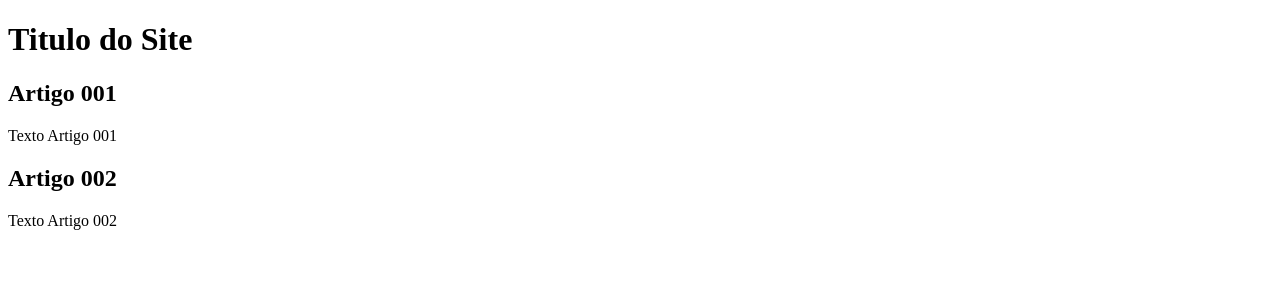
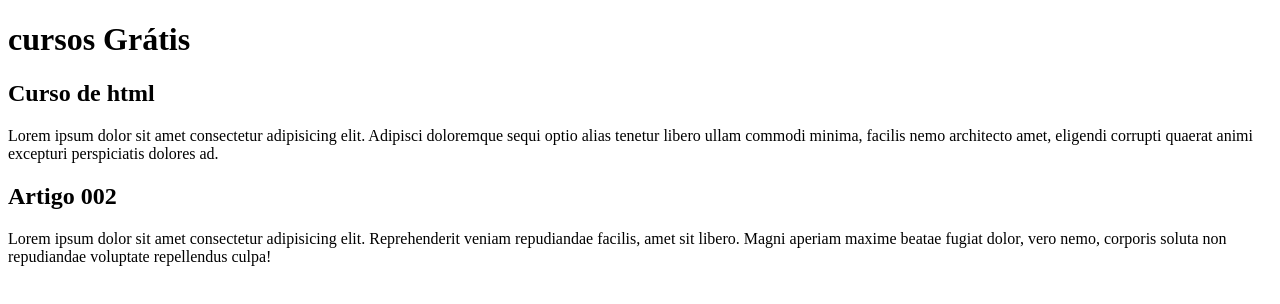
Before and after one commit to MontanhaRio/projeto-site, a plain HTML site: page index.html in a window 1280 px wide. Drawn offline with Linux system fonts and the light colour scheme.

Commit message:
Conteudo

```diff
--- a/index.html
+++ b/index.html
@@ -9,15 +9,15 @@
 <body>
     <main>
         <header>
-            <h1>Titulo do Site</h1>
+            <h1>cursos Grátis</h1>
         </header>
         <article>
-            <h2>Artigo 001</h2>
-            <p>Texto Artigo 001</p>
+            <h2>Curso de html</h2>
+            <p>Lorem ipsum dolor sit amet consectetur adipisicing elit. Adipisci doloremque sequi optio alias tenetur libero ullam commodi minima, facilis nemo architecto amet, eligendi corrupti quaerat animi excepturi perspiciatis dolores ad.</p>
         </article>
         <article>
             <h2>Artigo 002</h2>
-            <p>Texto Artigo 002</p>
+            <p> Lorem ipsum dolor sit amet consectetur adipisicing elit. Reprehenderit veniam repudiandae facilis, amet sit libero. Magni aperiam maxime beatae fugiat dolor, vero nemo, corporis soluta non repudiandae voluptate repellendus culpa!</p>
         </article>
     </main>
 </body>
```
